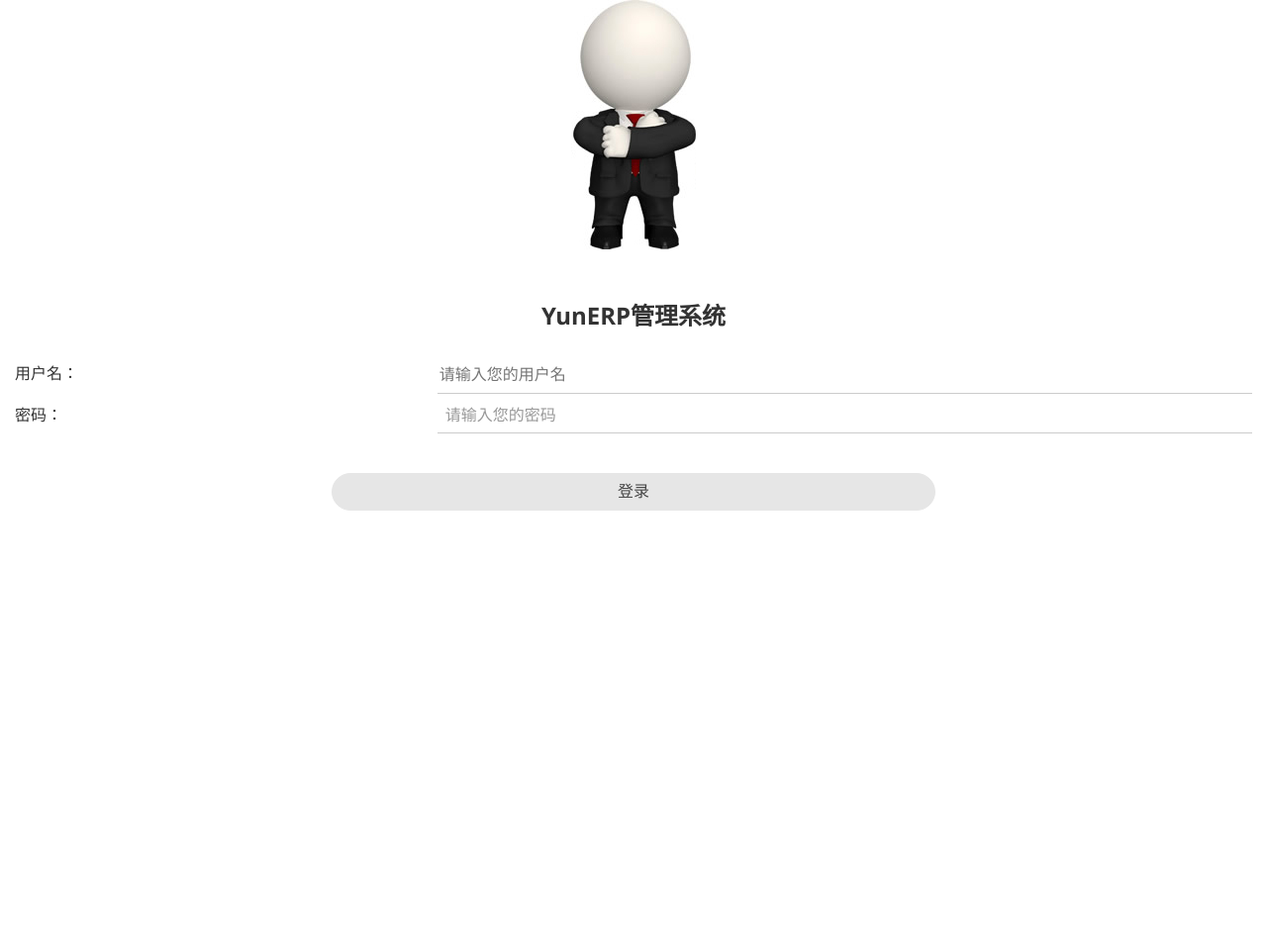
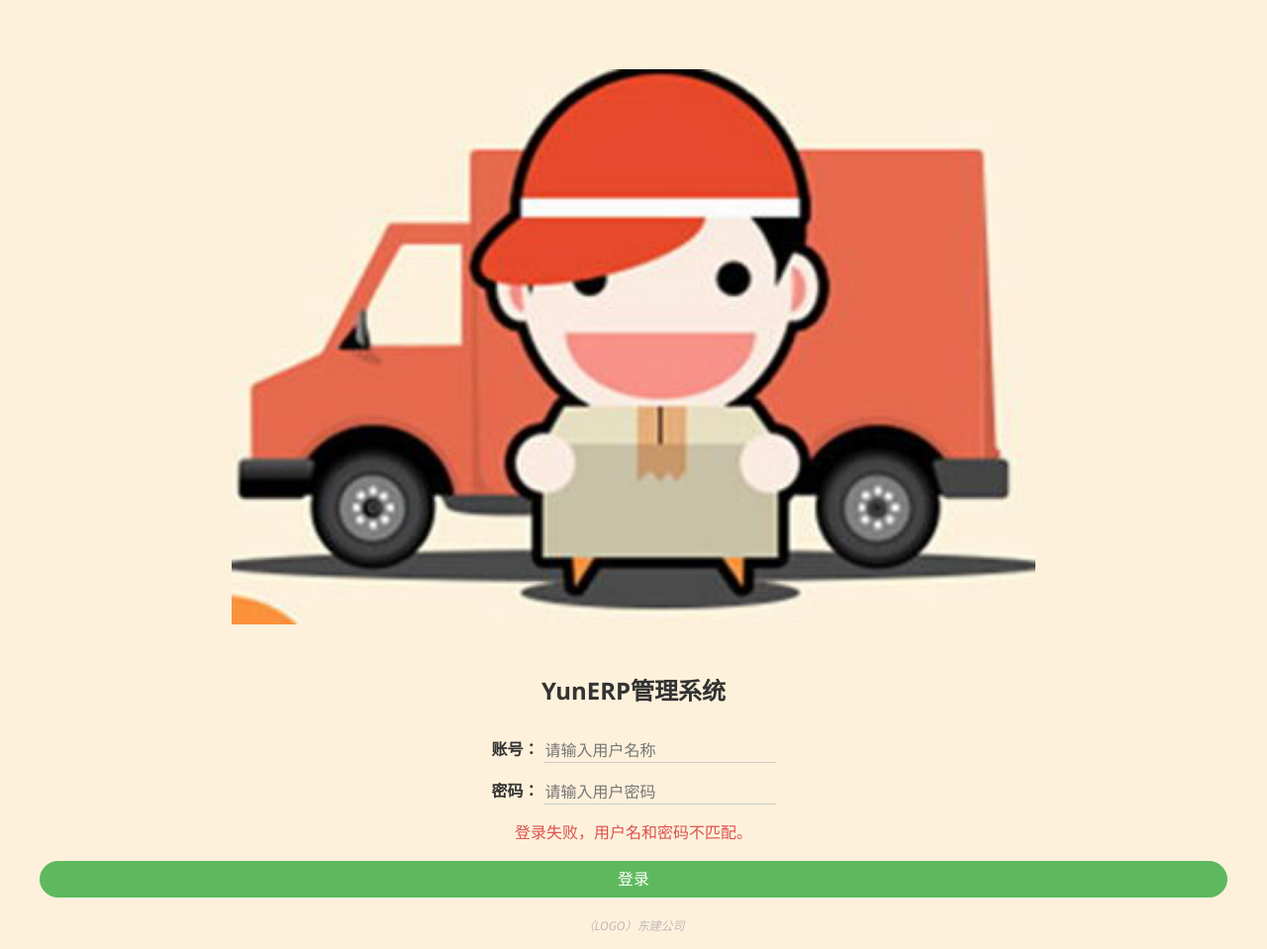
Before and after one commit to zhuanjiaozm/Blue, a website: page function/login/index.html in a window 1280 px wide. Shown: the whole page at 99% size. Before the commit the page ends 800 px from the top, so only its background shows below. Drawn offline with Linux system fonts and the light colour scheme.

Commit message:
登陆完成

```diff
--- a/function/login/index.html
+++ b/function/login/index.html
@@ -33,31 +33,36 @@
         <link rel="stylesheet" href="./login.css">
     </head>
     <body>
-        <div class="am-g">
+        <div class="am-g login-img">
             <div class="am-u-sm-12 am-text-center">
-                <img src="../../img/login/login.jpg" alt="">
+                <!-- <img src="../../img/login/login.jpg" alt=""> -->
+                <img src="../../img/login/20160217103049249.jpg" alt="">
                 <h1>YunERP管理系统</h1>
             </div>
         </div>
-        <div class="am-g login-form">
-            <div class="am-u-sm-4">用户名：</div>
-            <div class="am-u-sm-8">
-                <input type="text" name="" value="" placeholder="请输入您的用户名">
-            </div>
-        </div>
-        <div class="am-g am-form login-form">
-            <div class="am-u-sm-4">密码：</div>
-            <div class="am-u-sm-8">
-                <input type="password" name="" value="" placeholder="请输入您的密码">
-            </div>
-        </div>
-        <div class="am-g am-form login-form am-text-center">
-            <div class="am-u-sm-3">&nbsp;</div>
-            <div class="am-u-sm-6">
-                <button type="button" class="am-btn am-btn-default am-round am-btn-block">登录</button>
-            </div>
-            <div class="am-u-sm-3"></div>
-        </div>
+        <ul class="login-form">
+            <li>
+                <label for="username">账号：</label>
+                <input type="text" name="" value="" placeholder="请输入用户名称" id=“username”>
+            </li>
+            <li>
+                <label for="password">密码：</label>
+                <input type="password" name="" value="" placeholder="请输入用户密码" id=“password”>
+            </li>
+            <li>
+                <span class="error-info am-text-danger">
+                    登录失败，用户名和密码不匹配。
+                </span>
+            </li>
+            <li>
+                <button type="button" class="am-btn am-btn-success am-round am-btn-block">
+                    登录
+                </button>
+            </li>
+            <li>
+                <i>（LOGO）东建公司</i>
+            </li>
+        </ul>
 
         <!--在这里编写你的代码-->
 
--- a/function/login/login.css
+++ b/function/login/login.css
@@ -1,27 +1,42 @@
-.login-form {
-    line-height: 37px;
-    height: 37px;
-    margin: 5px 0;
+body {
+    padding-top: 70px;
+    background-color: #fdf1db;
 }
 
-.login-form>.am-u-sm-4 {
-    text-align: Justify;
-    text-justify: inter-ideograph;
+.login-img img {
+    width: 65%;
 }
 
-.login-form>.am-u-sm-8>input {
+.login-form {
+    margin: 0;
+    padding: 0;
+}
+
+.login-form>li {
+    margin: 5px 0;
+    padding: 0 20px;
+    list-style: none;
+    height: 37px;
+    line-height: 37px;
+    text-align: center;
+}
+
+.login-form>li>input {
     border: none;
     border-bottom: 1px solid #ccc;
-    height: 37px;
-    line-height: 37px;
-    width: 100%;
-    text
+    background-color: #fdf1db;
 }
 
-.login-form:last-of-type {
-    margin-top: 40px;
+.login-form>li:nth-child(4) {
+    margin: 10px 0;
+    font-size: 12px;
 }
 
-.am-btn-block {
-    margin: 0 auto;
+.login-form>li:nth-child(4) {
+    padding: 0 40px;
 }
+
+.login-form>li:nth-child(5) {
+    font-size: 12px;
+    color: #c1b9b9;
+}
```
Also changed, not shown: img/login/20160217103049249.jpg (added).
